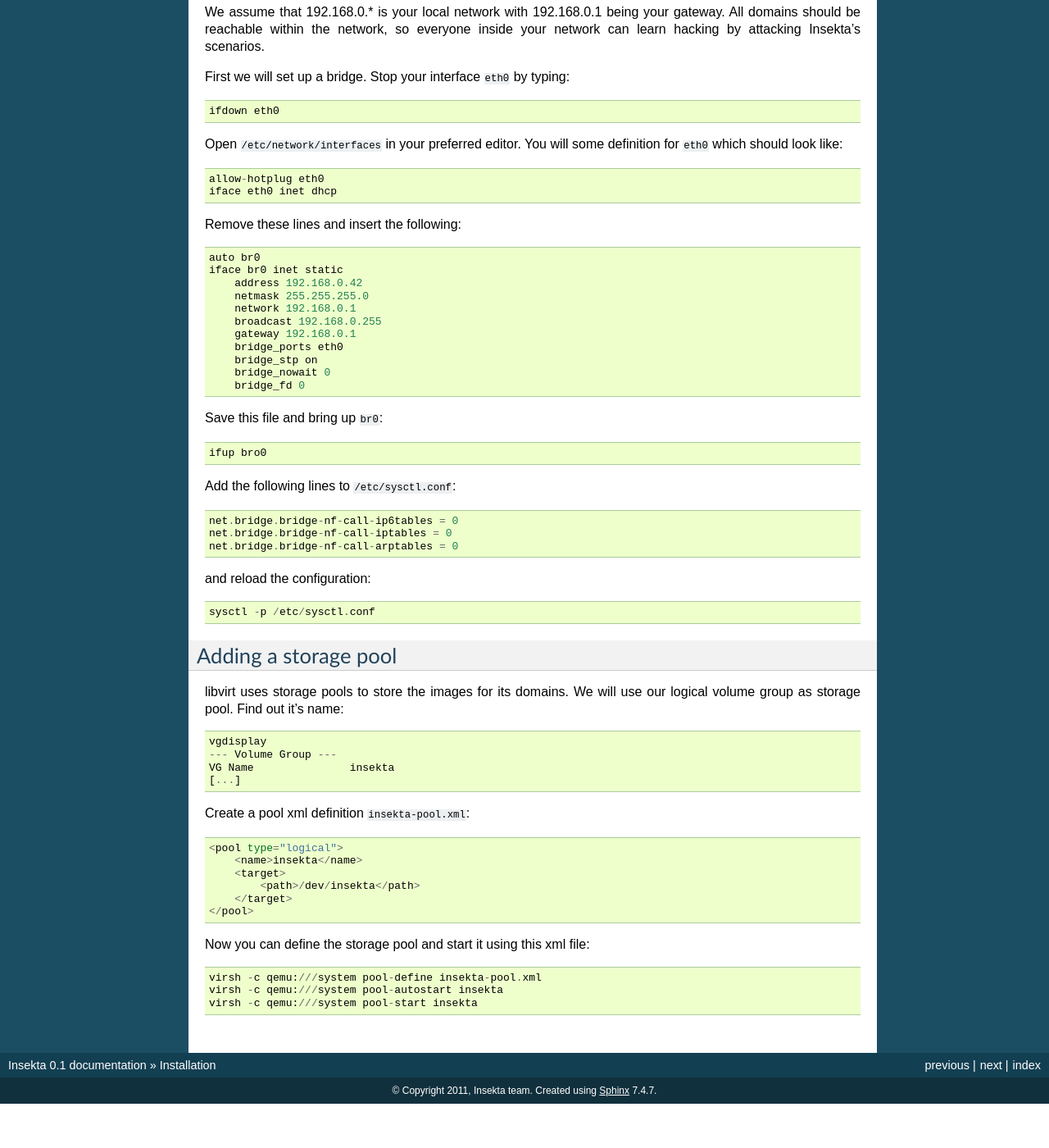
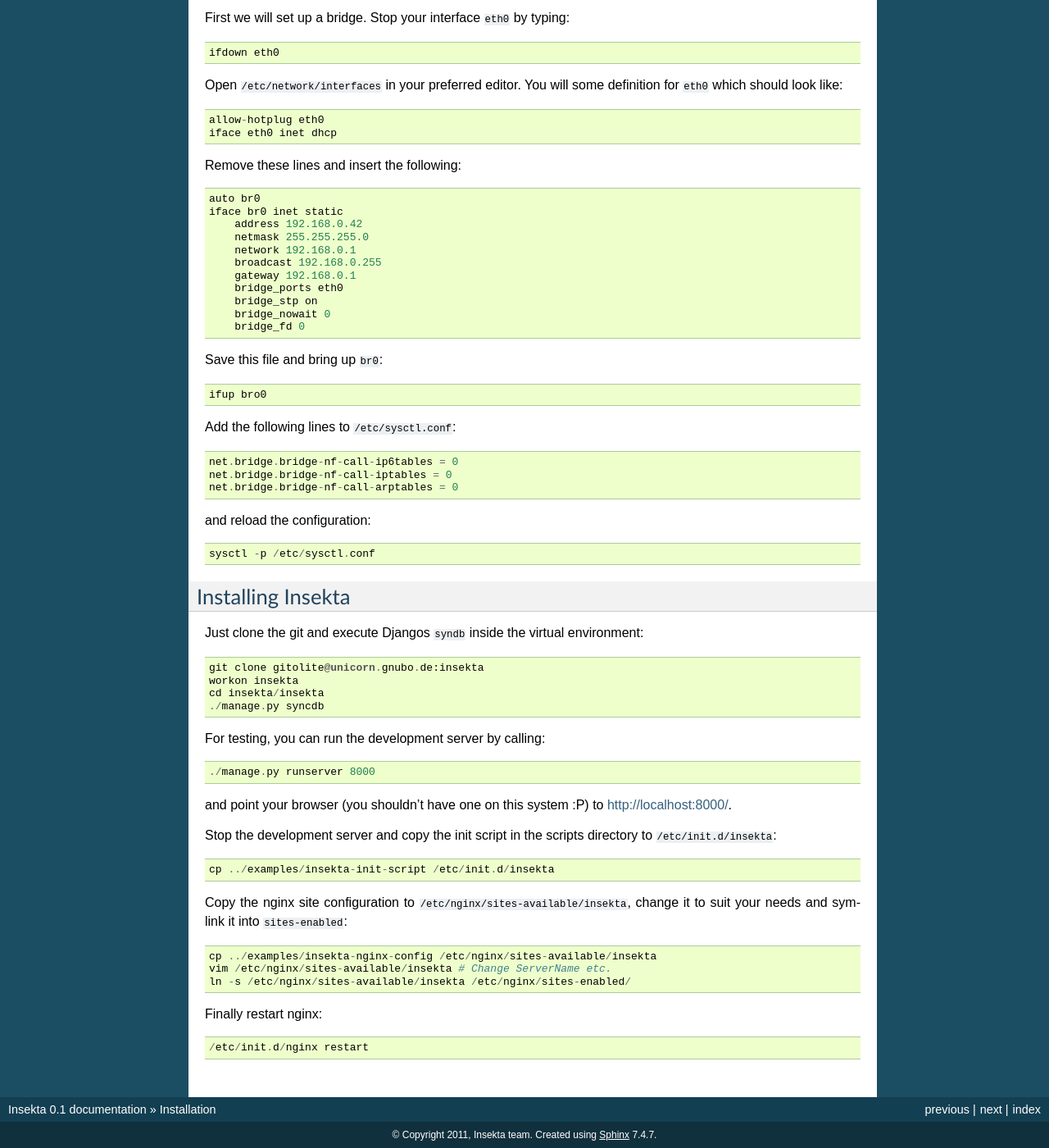
Before and after one commit to teythoon/Insekta, a Sphinx documentation site: the page built from docs/installation.rst, in a window 1280 px wide and 1400 px high, scrolled down 1024 px. Shown: the whole window at 82% size. Built offline with Sphinx 7.4.7, drawn with Linux system fonts in a browser that asks for light colours; pages that are not in the unit, such as notebooks, are missing from menus; before the commit the page ends 2370 px from its top, so only the background shows below that; some of the changed text lies outside the part shown.

Commit message:
Documented installing and loading scenarios

```diff
--- a/docs/installation.rst
+++ b/docs/installation.rst
@@ -4,12 +4,8 @@
 Installing Debian squeeze
 -------------------------
 
-Create a large logical volume group. It will be used as storage pool for
-libvirt.
-
-.. warning::
-   Do not install system partitions into this volume group! Use own partitions
-   or own volume group instead.
+Create a large partition and choose ``/var/lib/libvirt/`` as mountpoint.
+It will be used as storage pool for libvirt.
 
 The first user should be named ``insekta``, as we will refer to this name in
 the documentation.
@@ -100,29 +96,36 @@
 
    sysctl -p /etc/sysctl.conf
 
+Installing Insekta
+------------------
 
-Adding a storage pool
----------------------
+Just clone the git and execute Djangos ``syndb`` inside the virtual
+environment::
 
-libvirt uses storage pools to store the images for its domains. We will use
-our logical volume group as storage pool. Find out it's name::
+   git clone gitolite@unicorn.gnubo.de:insekta
+   workon insekta
+   cd insekta/insekta
+   ./manage.py syncdb
 
-  vgdisplay
-  --- Volume Group ---
-  VG Name               insekta
-  [...]
+For testing, you can run the development server by calling::
 
-Create a pool xml definition ``insekta-pool.xml``::
+   ./manage.py runserver 8000
 
-   <pool type="logical">
-       <name>insekta</name>
-       <target>
-           <path>/dev/insekta</path>
-       </target>
-   </pool>
+and point your browser (you shouldn't have one on this system :P) to
+`http://localhost:8000/ <http://localhost:8000/>`_.
 
-Now you can define the storage pool and start it using this xml file::
+Stop the development server and copy the init script in the scripts
+directory to ``/etc/init.d/insekta``::
 
-   virsh -c qemu:///system pool-define insekta-pool.xml
-   virsh -c qemu:///system pool-autostart insekta
-   virsh -c qemu:///system pool-start insekta
+   cp ../examples/insekta-init-script /etc/init.d/insekta
+
+Copy the nginx site configuration to ``/etc/nginx/sites-available/insekta``,
+change it to suit your needs and symlink it into ``sites-enabled``::
+
+   cp ../examples/insekta-nginx-config /etc/nginx/sites-available/insekta
+   vim /etc/nginx/sites-available/insekta # Change ServerName etc.
+   ln -s /etc/nginx/sites-available/insekta /etc/nginx/sites-enabled/
+
+Finally restart nginx::
+
+   /etc/init.d/nginx restart
```
Also changed, not shown: docs/creating_scenarios.rst (+9 -1 lines).
